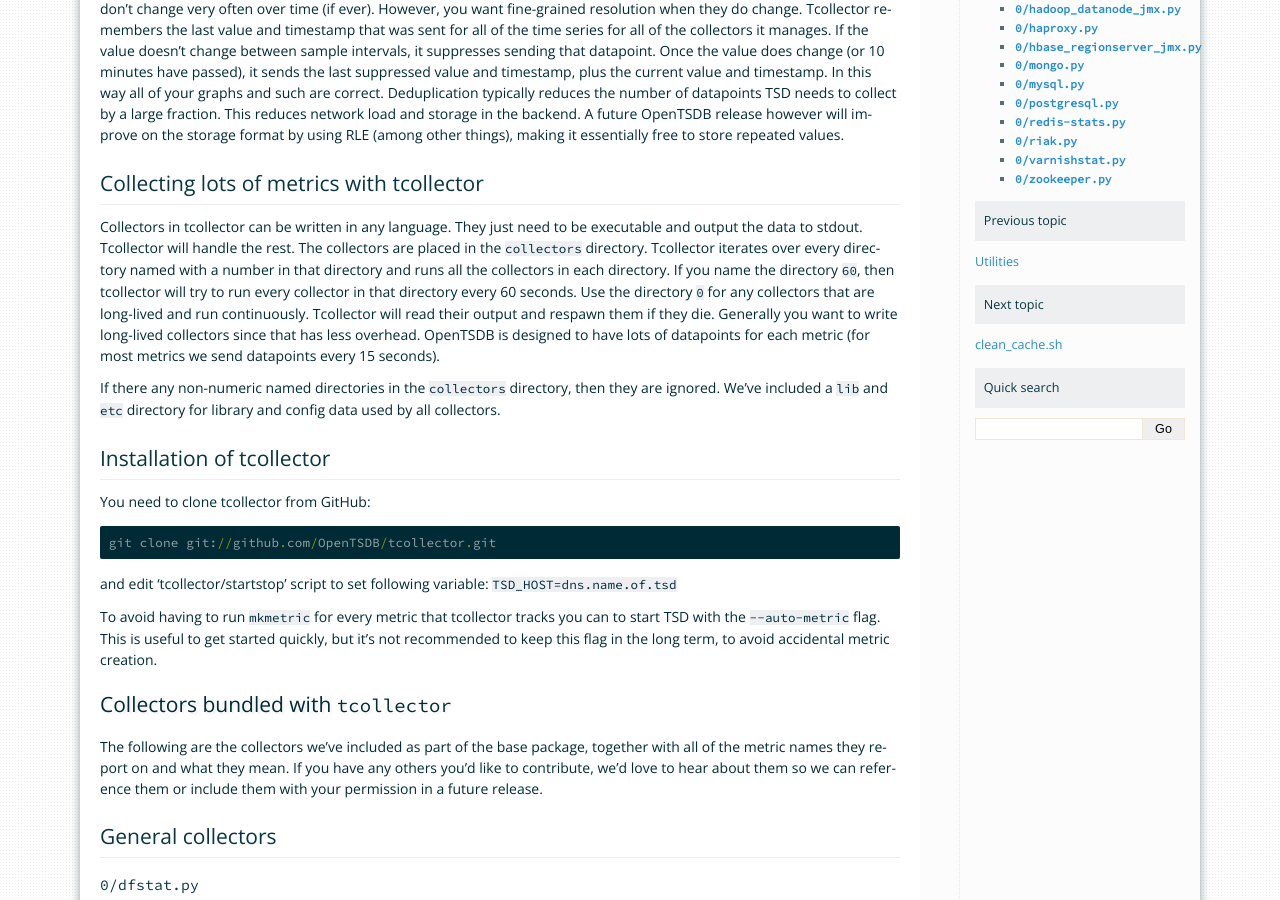
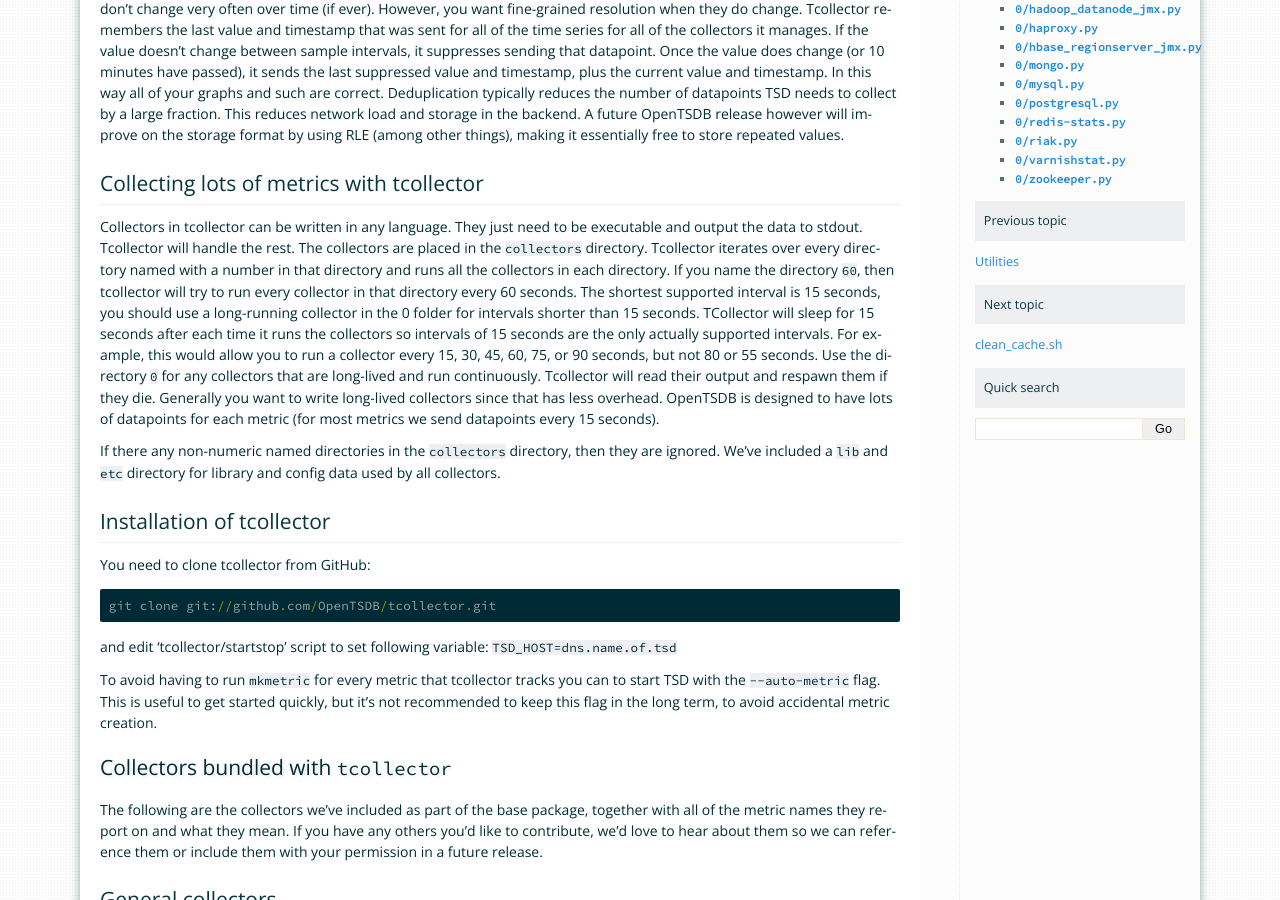
Before and after one commit to OpenTSDB/opentsdb.net, a Sphinx documentation site: the page built from docs/source/user_guide/utilities/tcollector.rst, in a window 1280 px wide and 900 px high, scrolled down 467 px. Built offline with Sphinx 7.4.7, drawn with Linux system fonts in a browser that asks for light colours.

Commit message:
Clarifying documentation on folder based run intervals

```diff
--- a/docs/source/user_guide/utilities/tcollector.rst
+++ b/docs/source/user_guide/utilities/tcollector.rst
@@ -47,7 +47,12 @@
 iterates over every directory named with a number in that directory and runs all
 the collectors in each directory.  If you name the directory ``60``,
 then tcollector will try to run every collector in that directory every 60
-seconds. Use the directory ``0`` for any collectors that are long-lived
+seconds. The shortest supported interval is 15 seconds, you should use a
+long-running collector in the 0 folder for intervals shorter than 15 seconds.
+TCollector will sleep for 15 seconds after each time it runs the collectors
+so intervals of 15 seconds are the only actually supported intervals. For example,
+this would allow you to run a collector every 15, 30, 45, 60, 75, or 90 seconds,
+but not 80 or 55 seconds. Use the directory ``0`` for any collectors that are long-lived
 and run continuously. Tcollector will read their output and respawn them if they
 die. Generally you want to write long-lived collectors since that has less
 overhead. OpenTSDB is designed to have lots of datapoints for each metric (for
```
